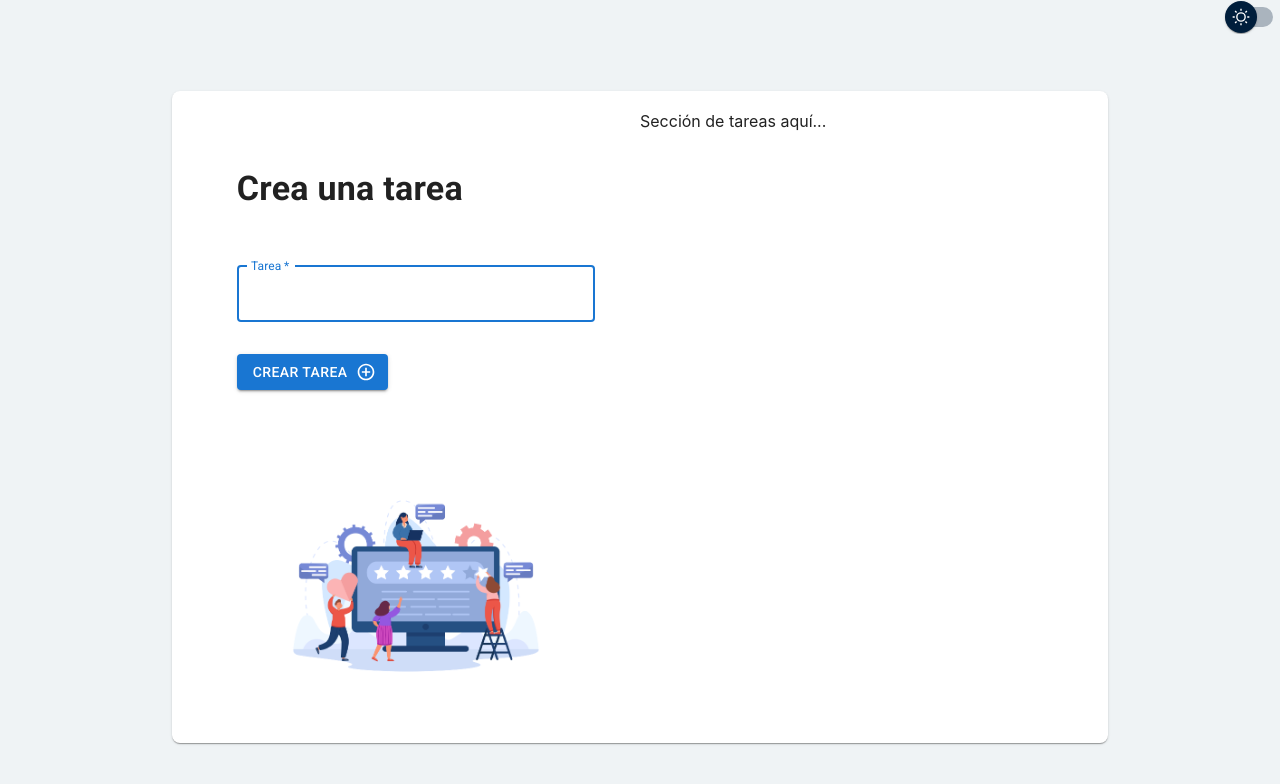
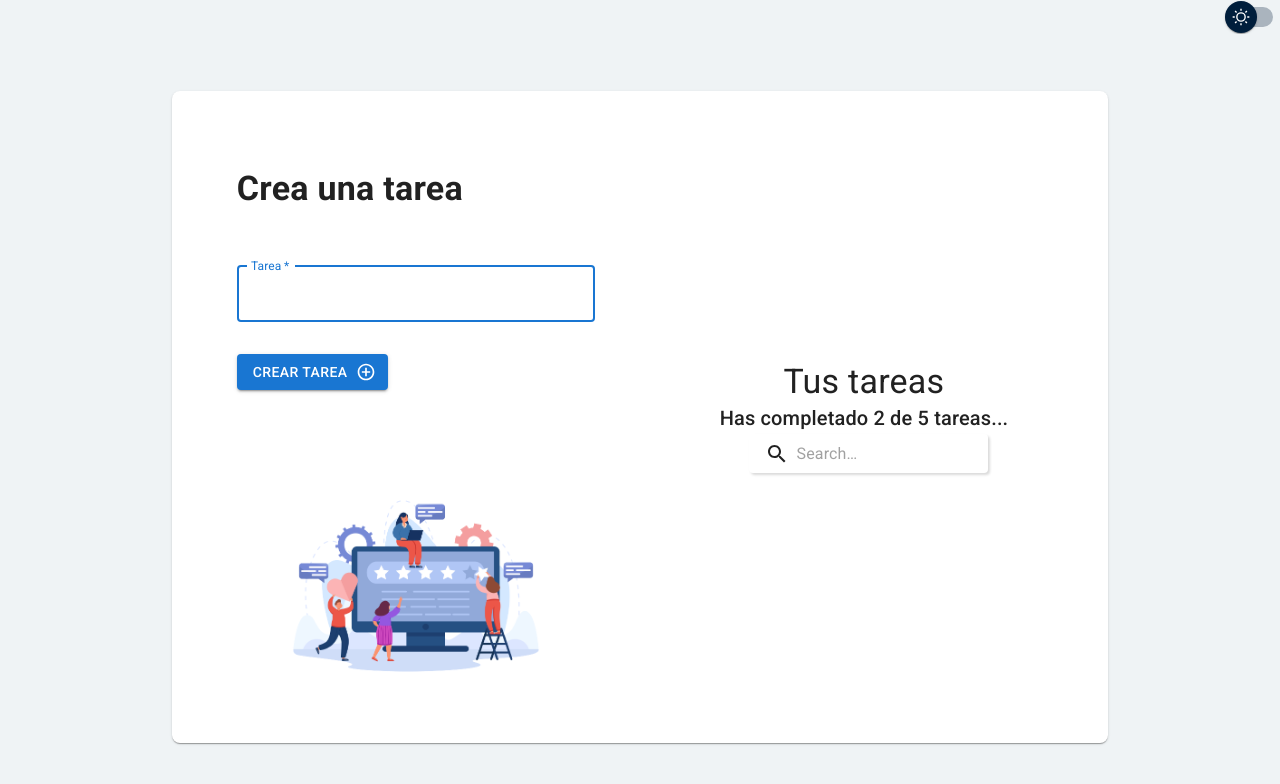
Before and after one commit to Bebeeloper/todo-machine, a React (Create React App) app: page / in a window 1280 px wide. Shown: the top 784 px of the page. Built offline with nearby package versions, Linux system fonts and the light colour scheme.

Commit message:
ToDoList implemting

```diff
--- a/src/modules/ToDos/components/ToDoCounter.tsx
+++ b/src/modules/ToDos/components/ToDoCounter.tsx
@@ -6,9 +6,12 @@ function ToDoCounter(props: ToDoCounterType) {
     const { completed, total } = props;
   return (
     <>
-        <Typography variant="h6" align="center">
-            Has completado {completed} de {total} tareas...
-        </Typography>
+      <Typography variant="h4" align="center">
+          Tus tareas
+      </Typography>
+      <Typography variant="h6" align="center">
+          Has completado {completed} de {total} tareas...
+      </Typography>
     </>
     // <h1> Has completado {completed} de {total}</h1>
   )
--- a/src/modules/ToDos/components/ToDoSearch.tsx
+++ b/src/modules/ToDos/components/ToDoSearch.tsx
@@ -1,8 +1,69 @@
 import React from 'react'
+import { styled, alpha } from '@mui/material/styles';
+import SearchIcon from '@mui/icons-material/Search';
+import InputBase from '@mui/material/InputBase';
+import { palette_colors } from '../types/types';
+import { LightDarkMode } from '../types/types';
 
-function ToDoSearch() {
+const SearchIconWrapper = styled('div')(({ theme }) => ({
+  padding: theme.spacing(0, 2),
+  height: '100%',
+  position: 'absolute',
+  pointerEvents: 'none',
+  display: 'flex',
+  alignItems: 'center',
+  justifyContent: 'center',
+}));
+
+const StyledInputBase = styled(InputBase)(({ theme }) => ({
+  color: 'inherit',
+  '& .MuiInputBase-input': {
+    padding: theme.spacing(1, 1, 1, 0),
+    // vertical padding + font size from searchIcon
+    paddingLeft: `calc(1em + ${theme.spacing(4)})`,
+    transition: theme.transitions.create('width'),
+    width: '100%',
+    [theme.breakpoints.up('md')]: {
+      width: '20ch',
+    },
+  },
+}));
+
+function ToDoSearch(props: LightDarkMode) {
+
+  const { mode } = props;
+
+  const Search = styled('div')(({ theme }) => ({
+    position: 'relative',
+    borderRadius: theme.shape.borderRadius,
+    // backgroundColor: alpha(theme.palette.common.white, 0.15),
+    backgroundColor: mode === false ? 'white' : alpha(theme.palette.common.white, 0.15),
+    boxShadow: mode === false ? 'rgba(0, 0, 0, 0.15) 1.95px 1.95px 2.6px' : 'none',
+    '&:hover': {
+      // backgroundColor: alpha(theme.palette.common.white, 0.25),
+      // backgroundColor: palette_colors.light_letter,
+      // border: '0.1px solid blue',
+      boxShadow: mode === false ? 'rgba(0, 0, 0, 0.3) 1.95px 1.95px 2.6px' : 'none',
+      backgroundColor: mode === false ? 'none' : alpha(theme.palette.common.white, 0.3),
+    },
+    marginLeft: 0,
+    width: '100%',
+    [theme.breakpoints.up('sm')]: {
+      marginLeft: theme.spacing(1),
+      width: 'auto',
+    },
+  }));
+
   return (
-    <input placeholder="Busca una tarea" />
+    <Search>
+      <SearchIconWrapper>
+        <SearchIcon />
+      </SearchIconWrapper>
+      <StyledInputBase
+        placeholder="Search…"
+        inputProps={{ 'aria-label': 'search' }}
+      />
+    </Search>
   )
 }
 
--- a/src/modules/ToDos/container/ToDoContainer.tsx
+++ b/src/modules/ToDos/container/ToDoContainer.tsx
@@ -114,19 +114,20 @@ function ToDoContainer() {
                         // bgcolor: 'blue'
                     }}>
                         <CreateTask/>
-                        {/* <Box sx={{
-                            width: '100%',
-                            height: '50%',
-                            bgcolor: 'yellow'
-                        }}> */}
-                            <img src={taskPic} alt="imagen de tareas" style={{width: '60%'}} />
-                        {/* </Box> */}
+                        <img src={taskPic} alt="imagen de tareas" style={{width: '60%'}} />
                     </Box>
                     <Box sx={{
+                        display: 'flex',
+                        justifyContent: 'center',
+                        flexDirection: 'column',
+                        alignItems: 'center',
                         width: '50%',
-                        height: '100%',
+                        height: '100%'
                         // bgcolor: 'green'
-                    }}>Sección de tareas aquí...</Box>
+                    }}>
+                      <ToDoCounter completed={2} total={5}/>
+                      <ToDoSearch mode={mode}/>
+                    </Box>
                 </Paper>
             </Box>
         </Paper>
--- a/src/modules/ToDos/types/types.tsx
+++ b/src/modules/ToDos/types/types.tsx
@@ -13,6 +13,10 @@ export type ToDoListType = {
     children?: ReactNode;
 };
 
+export type LightDarkMode = {
+    mode: boolean
+}
+
 export const palette_colors = {
     error: '#FF4D4D',
     light_letter: '#EFF3F5',
```
